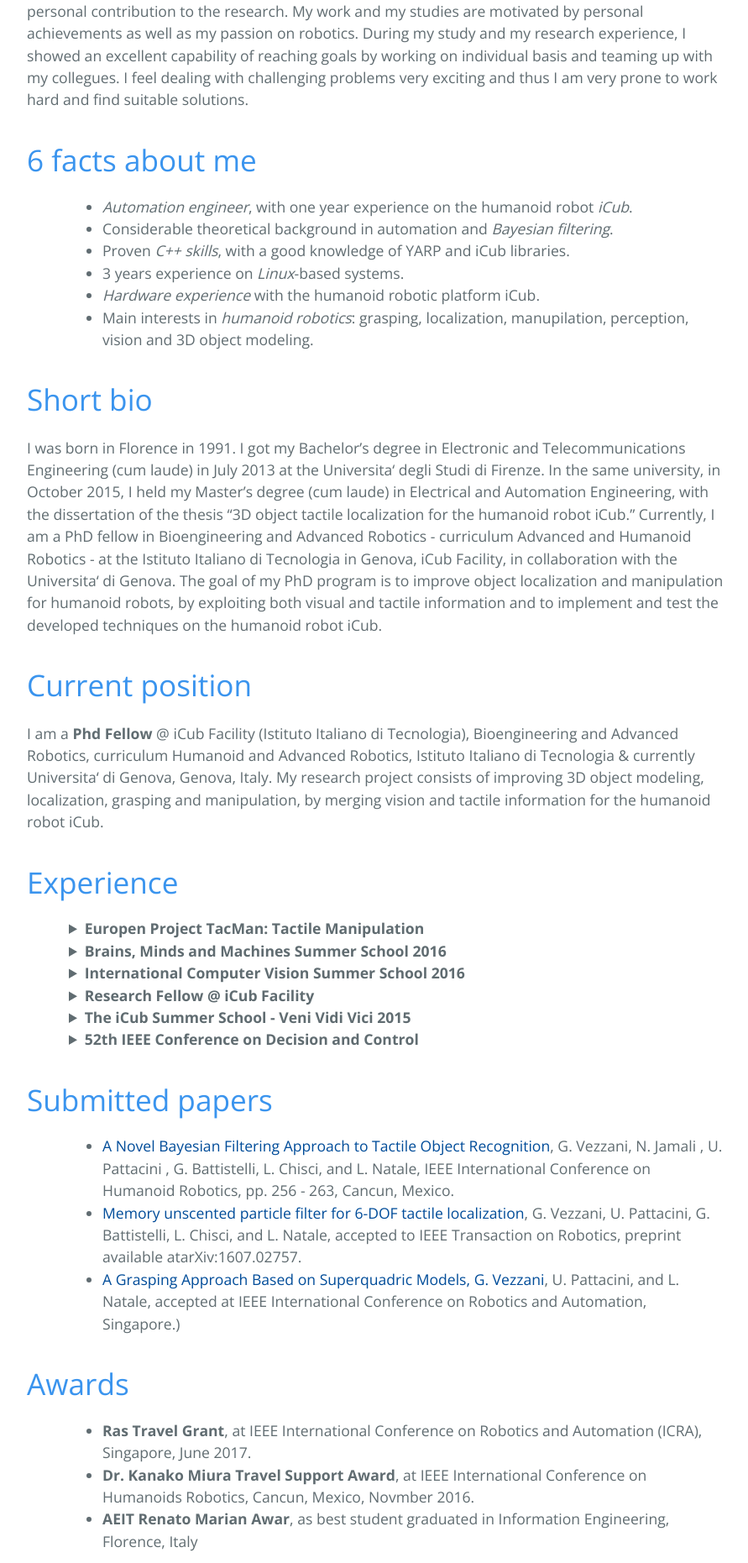
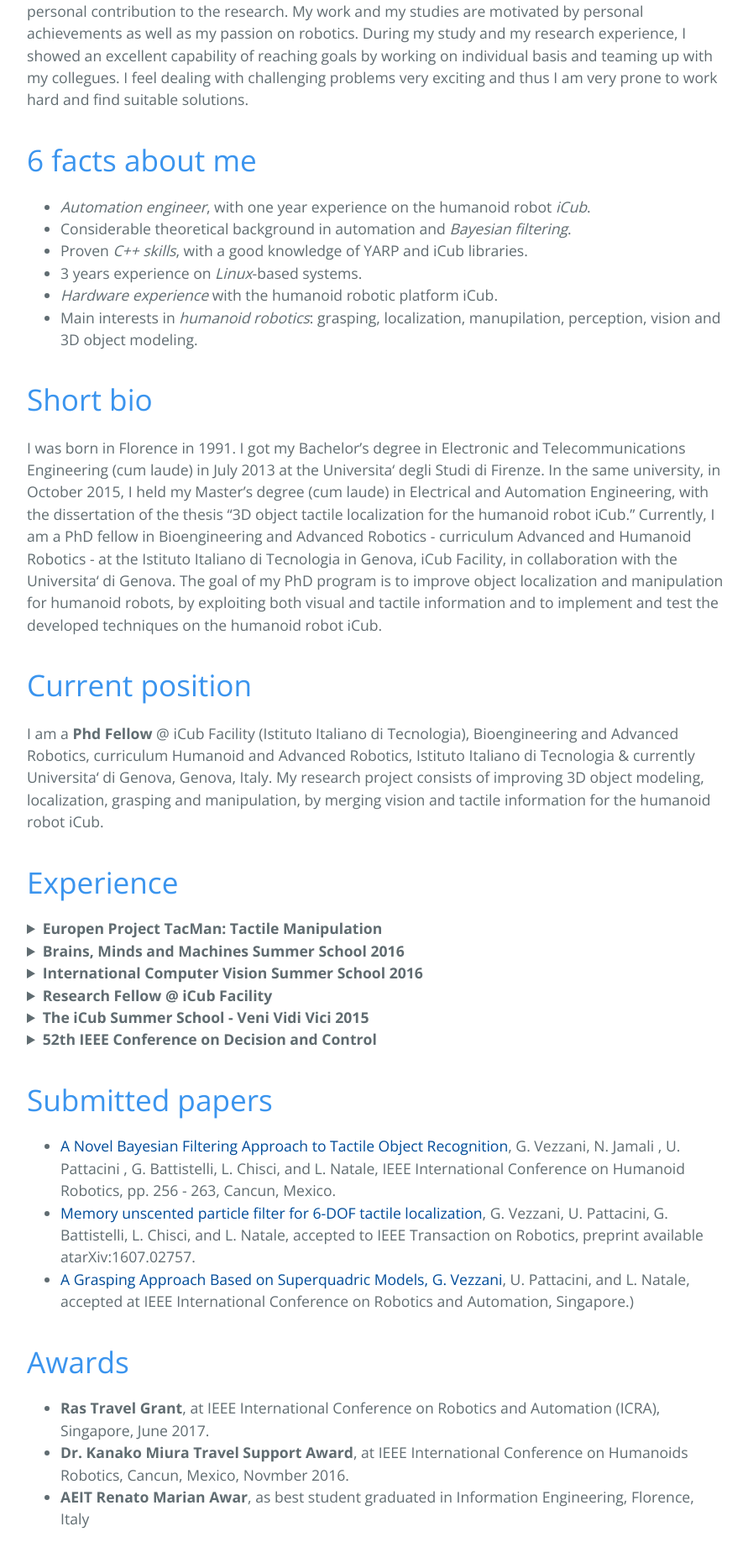
Before and after one commit to giuliavezzani/giuliavezzani_old.github.io, a Jekyll site: the page built from index.md, in a window 1280 px wide. Shown: the part 535-2396 px from the top of the page at 84% size, without its empty margins (192-1083 px from the left). Built offline with Jekyll 4.4.1, drawn with Linux system fonts in a browser that asks for light colours; our own code applies the rules of GitHub Pages for plain Markdown files.

Commit message:
Update index.md

```diff
--- a/index.md
+++ b/index.md
@@ -41,6 +41,10 @@ My research project consists of improving 3D object modeling, localization, gras
 by merging vision and tactile information for the humanoid robot iCub.
 
 <style>
+    li {margin-left: 0px;}
+</style>
+
+<style>
     li {margin-left: 50px;}
 </style>
 
@@ -70,7 +74,9 @@ by merging vision and tactile information for the humanoid robot iCub.
         <p>bla bla bla</p>
  </details>
 
-
+<style>
+    li {margin-left: 0px;}
+</style>
 # Submitted papers
 - [A Novel Bayesian Filtering Approach to Tactile Object Recognition](recognition), G. Vezzani, N.
  Jamali , U. Pattacini , G. Battistelli, L. Chisci, and L. Natale, IEEE International Conference
```
